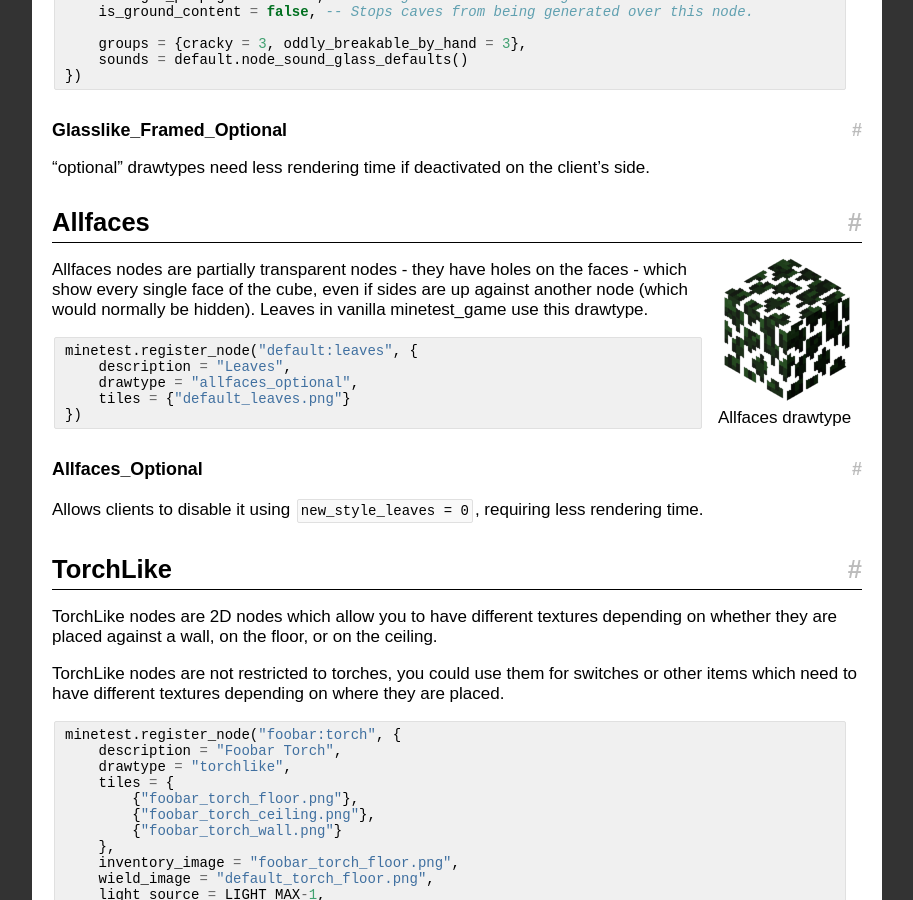
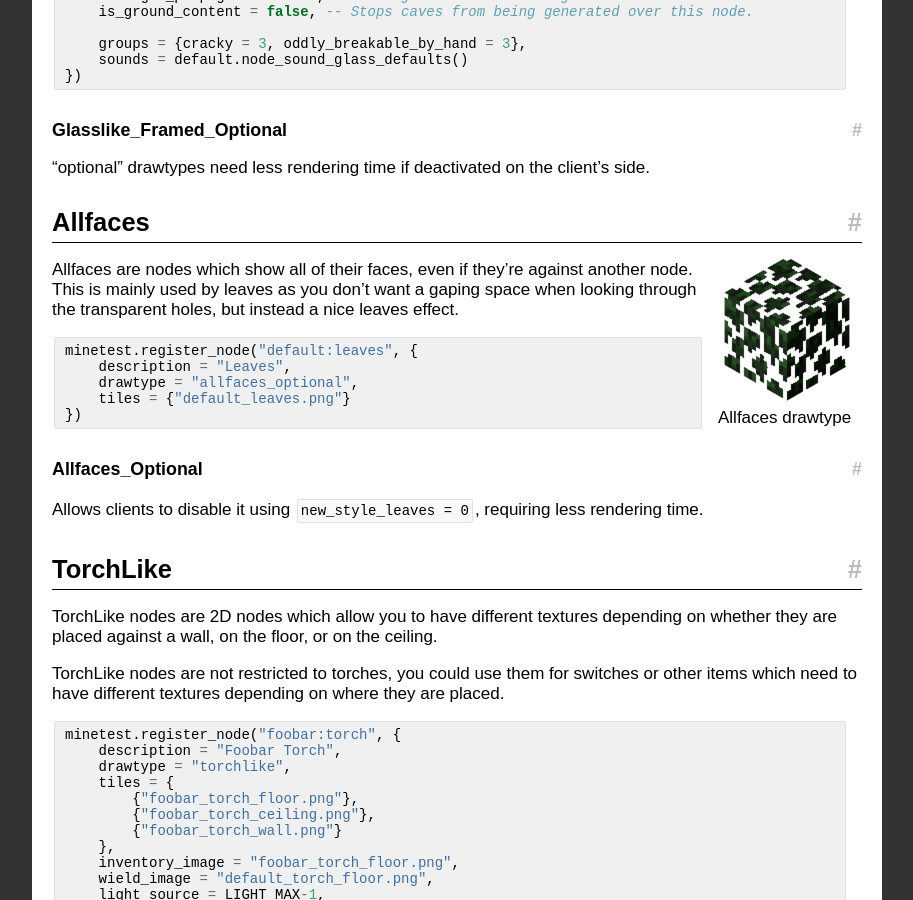
Before and after one commit to rubenwardy/minetest_modding_book, a Jekyll site: the page built from en/chapters/node_drawtypes.md, in a window 1280 px wide and 900 px high, scrolled down 4322 px. Shown: the whole window, without its empty margins (308-1221 px from the left). Built offline with Jekyll 4.4.1, drawn with Linux system fonts in a browser that asks for light colours; nearby versions of some CDN libraries.

Commit message:
Node Drawtypes: Fix allfaces description

```diff
--- a/en/chapters/node_drawtypes.md
+++ b/en/chapters/node_drawtypes.md
@@ -259,10 +259,9 @@ minetest.register_node("default:glass", {
     </figcaption>
 </figure>
 
-Allfaces nodes are partially transparent nodes - they have holes on
-the faces - which show every single face of the cube, even if sides are
-up against another node (which would normally be hidden).
-Leaves in vanilla minetest_game use this drawtype.
+Allfaces are nodes which show all of their faces, even if they're against
+another node. This is mainly used by leaves as you don't want a gaping space when
+looking through the transparent holes, but instead a nice leaves effect.
 
 {% highlight lua %}
 minetest.register_node("default:leaves", {
```
